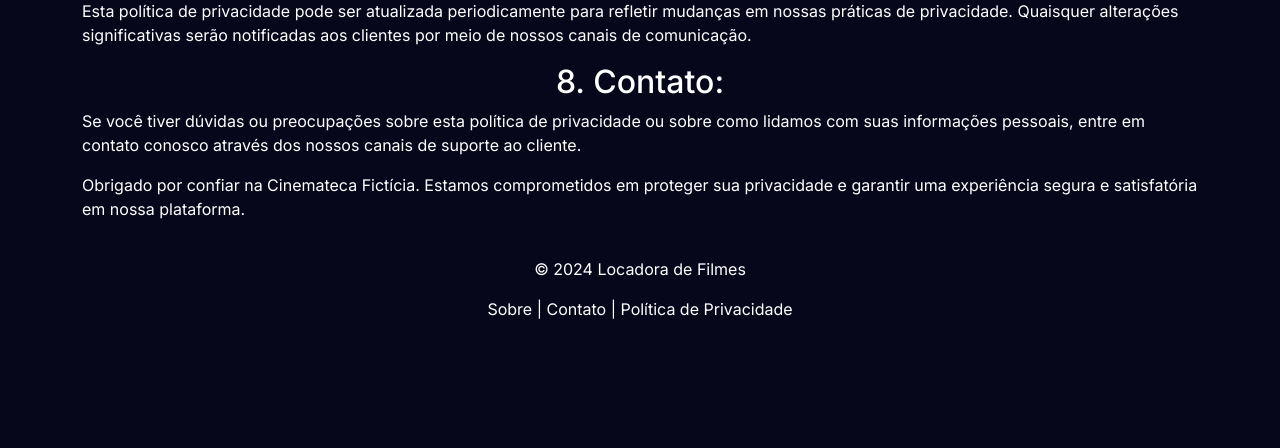
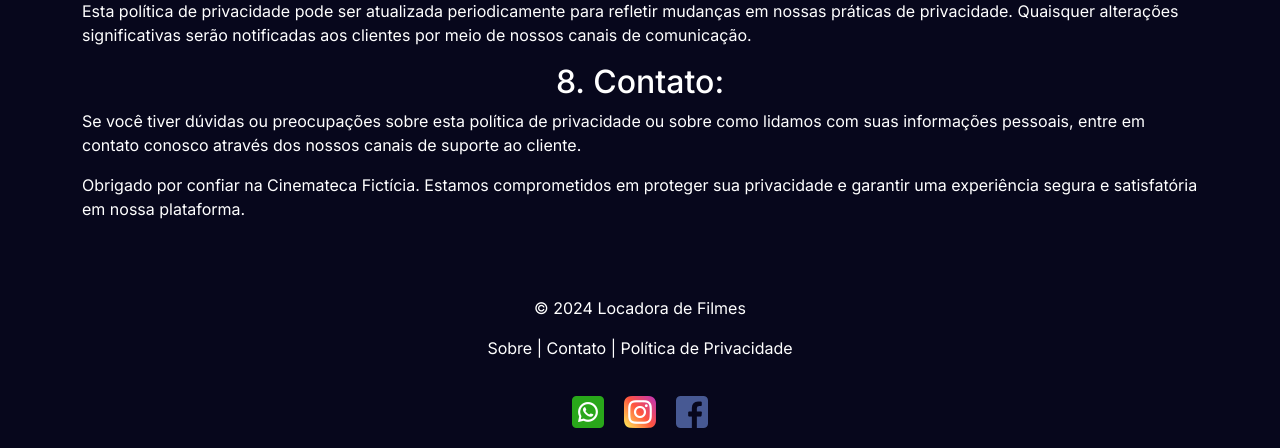
Before and after one commit to yuriiSw/Projeto-Locadora-, a PHP site: the page made by footer/politicaprivacidade.html in a window 1280 px wide. Shown: the part 1322-1770 px from the top of the page. Before the commit the page ends 1641 px from the top, so only its background shows below. Run offline with PHP 8.4, Linux system fonts and the light colour scheme.

Commit message:
Atualização Yuri

```diff
--- a/css/Filmes.css
+++ b/css/Filmes.css
@@ -135,12 +135,36 @@ h2, h3 {
   float: right;
 }
 
-.footer{
-  padding: 20px;
+footer {
+  margin-top: 55px;
+  bottom: 0;
+  left: 0;
+  width: 100%;
+  color: #fff;
+  padding: 20px 0;
+}
+
+.footer-content {
+  display: flex;
+  flex-direction: column;
+  align-items: center;
+  justify-content: center;
+}
+
+.footer-text {
   text-align: center;
-  bottom: 0;
-  width: 100%;
+  margin-bottom: 20px;
 }
+
+.icons-container {
+  display: flex;
+  justify-content: center;
+}
+
+.icon {
+  margin: 0 10px;
+}
+
 * {
   margin: 0;
   padding: 0;
@@ -396,5 +420,6 @@ main {
 }
 
 #localizacao{
+  text-align: center;
 
 }
--- a/footer/politicaprivacidade.html
+++ b/footer/politicaprivacidade.html
@@ -49,7 +49,7 @@
         </li>
       </ul>
 
-      <button class="botaoexit" onclick="window.location.href='../Projeto-Locadora-'">Sair</button>
+      <button class="botaoexit" onclick="window.location.href='../index.html'">Sair</button>
 
     </nav>
   </div>
@@ -163,12 +163,35 @@
 </body>
 
 <!-- FOOTER -->
-<footer class="footer">
-  <p>&copy; 2024 Locadora de Filmes</p>
-  <p>
-    <a href="../footer/sobrenos.html">Sobre</a> | <a href="../footer/contatoform.html">Contato</a> |
-    <a href="../footer/politicaprivacidade.html">Política de Privacidade</a>
-  </p>
+<footer>
+  <div class="footer-content">
+      <div class="footer-text">
+          <p>&copy; 2024 Locadora de Filmes</p>
+          <p><a href="../footer/sobrenos.html">Sobre</a> | <a href="../footer/contatoform.html">Contato</a> | <a href="../footer/politicaprivacidade.html">Política de Privacidade</a></p>
+      </div>
+      <div class="icons-container">
+          <!-- Conteúdo dos ícones aqui -->
+          <div class="icon">
+            <a href="https://www.whatsapp.com"target="_blank">
+              <img src="../img/whatsappicon.png" alt="Ícone 1">
+            </a>
+          </div>
+          <div class="icon">
+            <a href="https://www.instagram.com" target="_blank">
+              <img src="../img/instagramicon.png" alt="Ícone 2">
+            </a>
+          </div>
+          <div class="icon">
+            <a href="https://www.facebook.com" target="_blank">
+            <img src="../img/facebookicon.png" alt="Ícone 2">
+            </a>
+        </div>
+      </div>
+  </div>
 </footer>
 
+
+
+
+
 </html>
```
Also changed, not shown: Filmes.html (+27 -6 lines), footer/contatoform.html (+27 -6 lines), footer/sobrenos.html (+38 -11 lines), img/facebookicon.png (added), img/instagramicon.png (added), img/whatsappicon.png (added), 1 other file.
